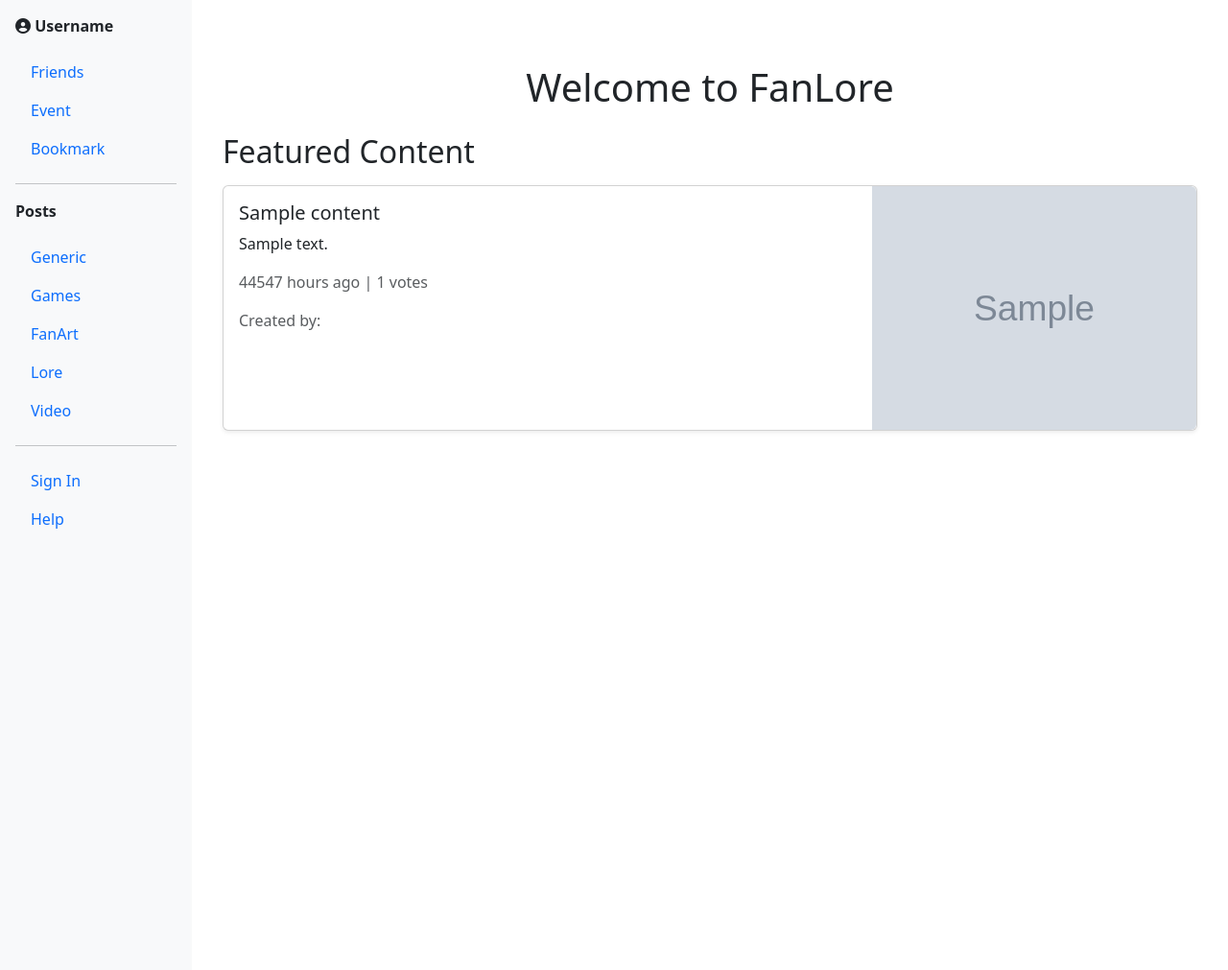
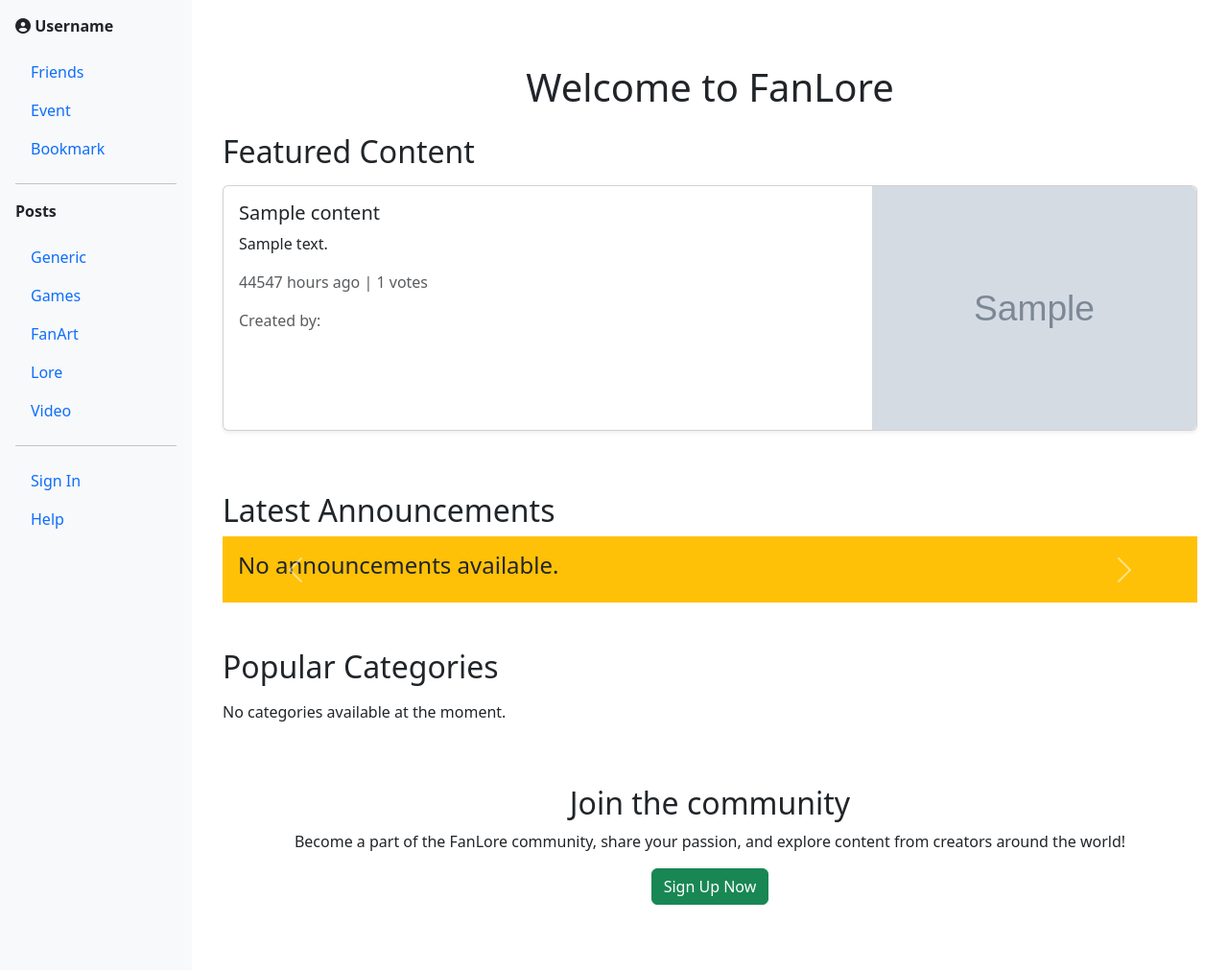
Before and after one commit to NewOsakA/Fanlore, a Django app: page / in a window 1280 px wide. Shown: the part 61-1072 px from the top of the page at 96% size. Run offline with Django 4.2, Linux system fonts and the light colour scheme; tables that the repository leaves empty hold one stand-in row (values such as "Sample post"); grey boxes marked "Sample" are stand-in pictures.

Commit message:
Adjust Home page

```diff
--- a/fanlore/templates/fanlore/home.html
+++ b/fanlore/templates/fanlore/home.html
@@ -3,6 +3,7 @@
 {% block content %}
     <div class="container my-5">
         <h1 class="text-center mb-4">Welcome to FanLore</h1>
+
 
         <!-- Featured Content Section -->
         <section class="featured-content">
@@ -34,5 +35,63 @@
                 {% endfor %}
             </div>
         </section>
+
+        <!-- Announcements Section -->
+        <section class="announcements mt-5">
+            <h2>Latest Announcements</h2>
+            <div id="announcementCarousel" class="carousel slide" data-bs-ride="carousel">
+                <div class="carousel-inner">
+                    {% for announcement in announcements %}
+                        <div class="carousel-item {% if forloop.first %}active{% endif %}">
+                            <div class="d-block w-100 p-3 bg-info text-white">
+                                <h4>{{ announcement.title }}</h4>
+                                <p>{{ announcement.message }}</p>
+                            </div>
+                        </div>
+                    {% empty %}
+                        <div class="carousel-item active">
+                            <div class="d-block w-100 p-3 bg-warning text-dark">
+                                <h4>No announcements available.</h4>
+                            </div>
+                        </div>
+                    {% endfor %}
+                </div>
+                <button class="carousel-control-prev" type="button" data-bs-target="#announcementCarousel" data-bs-slide="prev">
+                    <span class="carousel-control-prev-icon" aria-hidden="true"></span>
+                    <span class="visually-hidden">Previous</span>
+                </button>
+                <button class="carousel-control-next" type="button" data-bs-target="#announcementCarousel" data-bs-slide="next">
+                    <span class="carousel-control-next-icon" aria-hidden="true"></span>
+                    <span class="visually-hidden">Next</span>
+                </button>
+            </div>
+        </section>
+
+        <!-- Popular Categories Section -->
+        <section class="popular-categories mt-5">
+            <h2 class="mb-3">Popular Categories</h2>
+            <div class="row">
+                {% for category in categories %}
+                    <div class="col-md-3 mb-3">
+                        <div class="card text-white bg-dark">
+                            <div class="card-body">
+                                <h5 class="card-title">{{ category.name }}</h5>
+                                <p class="card-text">{{ category.description }}</p>
+                                <a href="{% url 'category_detail' category.id %}" class="btn btn-light">Explore</a>
+                            </div>
+                        </div>
+                    </div>
+                {% empty %}
+                    <p>No categories available at the moment.</p>
+                {% endfor %}
+            </div>
+        </section>
+
+        <!-- Call to Action Section -->
+        <section class="cta mt-5 text-center">
+            <h2>Join the community</h2>
+            <p>Become a part of the FanLore community, share your passion, and explore content from creators around the world!</p>
+            <a href="{% url 'content_list' %}" class="btn btn-success">Sign Up Now</a>
+        </section>
     </div>
 {% endblock %}
```
